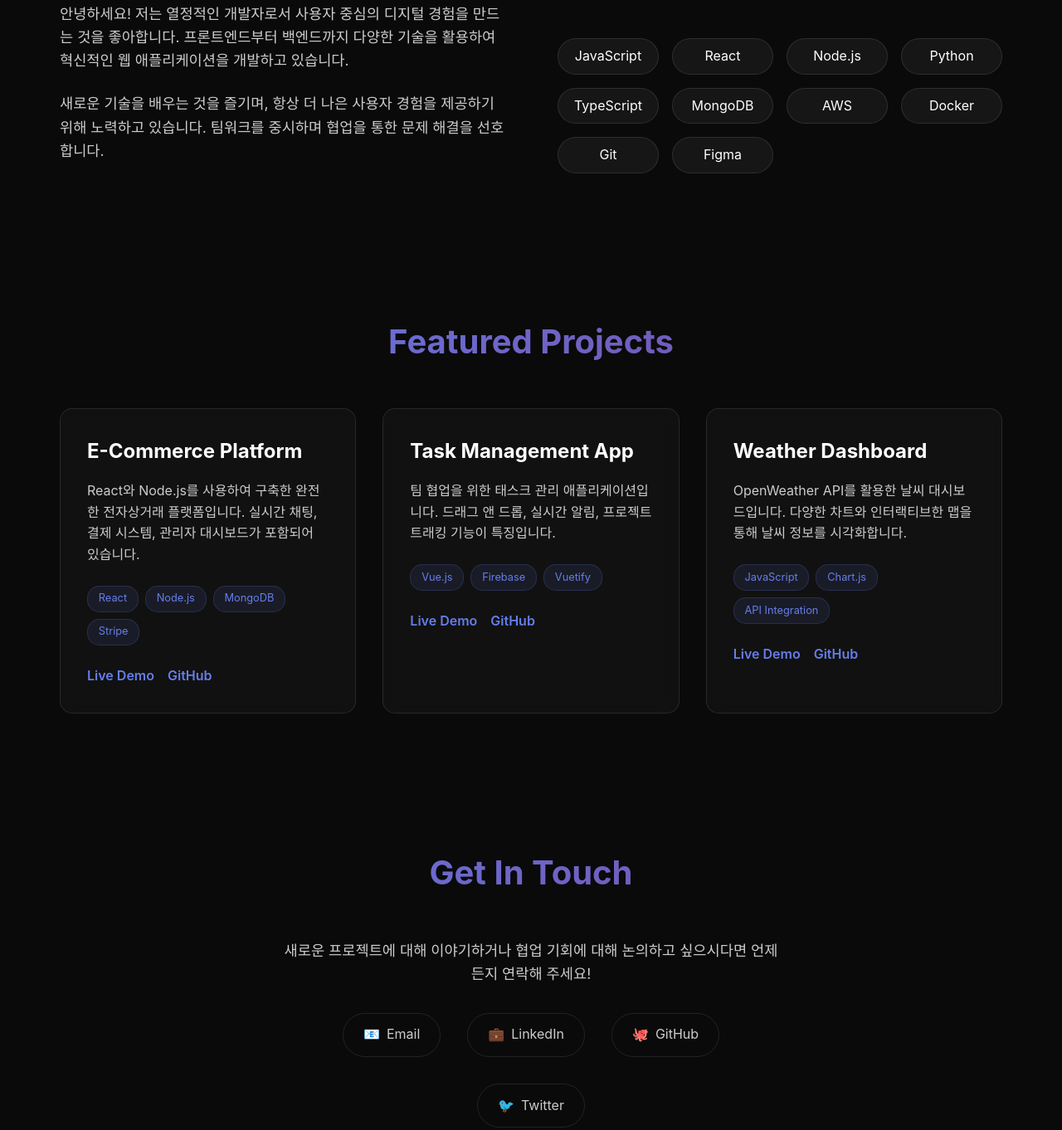
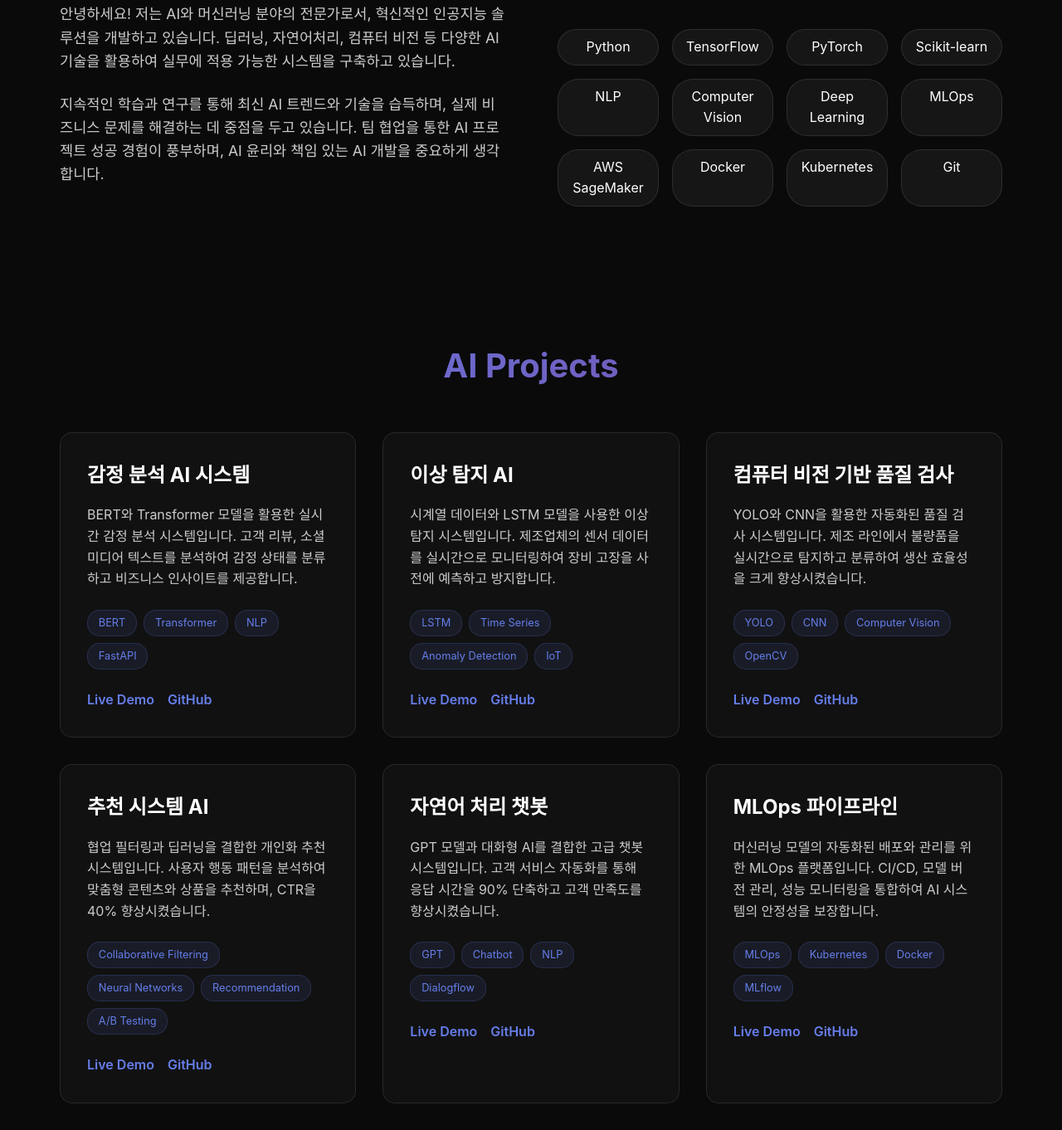
Before and after one commit to Prodoset/html, a plain HTML site: page index.html in a window 1280 px wide. Shown: the part 989-2351 px from the top of the page at 83% size. Drawn offline with Linux system fonts and the light colour scheme.

Commit message:
내용수정

```diff
--- a/index.html
+++ b/index.html
@@ -3,7 +3,7 @@
 <head>
     <meta charset="UTF-8">
     <meta name="viewport" content="width=device-width, initial-scale=1.0">
-    <title>Portfolio - Kunwoo Na</title>
+    <title>AI Portfolio - Kunwoo Na</title>
     <style>
         * {
             margin: 0;
@@ -385,7 +385,7 @@
     <!-- Header -->
     <header class="header">
         <nav class="nav">
-            <div class="logo">Portfolio</div>
+            <div class="logo">AI Portfolio</div>
             <div class="nav-links">
                 <a href="#about">About</a>
                 <a href="#projects">Projects</a>
@@ -409,8 +409,8 @@
         </div>
         <div class="hero-content">
             <h1>Kunwoo Na / 나건우</h1>
-            <p>Full Stack Developer & UI/UX Designer</p>
-            <a href="#projects" class="cta-button">View My Work</a>
+            <p>AI Specialist & Machine Learning Engineer</p>
+            <a href="#projects" class="cta-button">View My AI Projects</a>
         </div>
     </section>
 
@@ -419,36 +419,38 @@
         <h2>About Me</h2>
         <div class="about-content">
             <div class="about-text">
-                <p>안녕하세요! 저는 열정적인 개발자로서 사용자 중심의 디지털 경험을 만드는 것을 좋아합니다. 프론트엔드부터 백엔드까지 다양한 기술을 활용하여 혁신적인 웹 애플리케이션을 개발하고 있습니다.</p>
-                <p>새로운 기술을 배우는 것을 즐기며, 항상 더 나은 사용자 경험을 제공하기 위해 노력하고 있습니다. 팀워크를 중시하며 협업을 통한 문제 해결을 선호합니다.</p>
+                <p>안녕하세요! 저는 AI와 머신러닝 분야의 전문가로서, 혁신적인 인공지능 솔루션을 개발하고 있습니다. 딥러닝, 자연어처리, 컴퓨터 비전 등 다양한 AI 기술을 활용하여 실무에 적용 가능한 시스템을 구축하고 있습니다.</p>
+                <p>지속적인 학습과 연구를 통해 최신 AI 트렌드와 기술을 습득하며, 실제 비즈니스 문제를 해결하는 데 중점을 두고 있습니다. 팀 협업을 통한 AI 프로젝트 성공 경험이 풍부하며, AI 윤리와 책임 있는 AI 개발을 중요하게 생각합니다.</p>
             </div>
             <div class="skills">
-                <div class="skill-tag">JavaScript</div>
-                <div class="skill-tag">React</div>
-                <div class="skill-tag">Node.js</div>
                 <div class="skill-tag">Python</div>
-                <div class="skill-tag">TypeScript</div>
-                <div class="skill-tag">MongoDB</div>
-                <div class="skill-tag">AWS</div>
+                <div class="skill-tag">TensorFlow</div>
+                <div class="skill-tag">PyTorch</div>
+                <div class="skill-tag">Scikit-learn</div>
+                <div class="skill-tag">NLP</div>
+                <div class="skill-tag">Computer Vision</div>
+                <div class="skill-tag">Deep Learning</div>
+                <div class="skill-tag">MLOps</div>
+                <div class="skill-tag">AWS SageMaker</div>
                 <div class="skill-tag">Docker</div>
+                <div class="skill-tag">Kubernetes</div>
                 <div class="skill-tag">Git</div>
-                <div class="skill-tag">Figma</div>
             </div>
         </div>
     </section>
 
     <!-- Projects Section -->
     <section id="projects" class="section">
-        <h2>Featured Projects</h2>
+        <h2>AI Projects</h2>
         <div class="projects-grid">
             <div class="project-card">
-                <h3>E-Commerce Platform</h3>
-                <p>React와 Node.js를 사용하여 구축한 완전한 전자상거래 플랫폼입니다. 실시간 채팅, 결제 시스템, 관리자 대시보드가 포함되어 있습니다.</p>
+                <h3>감정 분석 AI 시스템</h3>
+                <p>BERT와 Transformer 모델을 활용한 실시간 감정 분석 시스템입니다. 고객 리뷰, 소셜미디어 텍스트를 분석하여 감정 상태를 분류하고 비즈니스 인사이트를 제공합니다.</p>
                 <div class="project-tech">
-                    <span class="tech-tag">React</span>
-                    <span class="tech-tag">Node.js</span>
-                    <span class="tech-tag">MongoDB</span>
-                    <span class="tech-tag">Stripe</span>
+                    <span class="tech-tag">BERT</span>
+                    <span class="tech-tag">Transformer</span>
+                    <span class="tech-tag">NLP</span>
+                    <span class="tech-tag">FastAPI</span>
                 </div>
                 <div class="project-links">
                     <a href="#" class="project-link">Live Demo</a>
@@ -457,12 +459,13 @@
             </div>
 
             <div class="project-card">
-                <h3>Task Management App</h3>
-                <p>팀 협업을 위한 태스크 관리 애플리케이션입니다. 드래그 앤 드롭, 실시간 알림, 프로젝트 트래킹 기능이 특징입니다.</p>
+                <h3>이상 탐지 AI</h3>
+                <p>시계열 데이터와 LSTM 모델을 사용한 이상 탐지 시스템입니다. 제조업체의 센서 데이터를 실시간으로 모니터링하여 장비 고장을 사전에 예측하고 방지합니다.</p>
                 <div class="project-tech">
-                    <span class="tech-tag">Vue.js</span>
-                    <span class="tech-tag">Firebase</span>
-                    <span class="tech-tag">Vuetify</span>
+                    <span class="tech-tag">LSTM</span>
+                    <span class="tech-tag">Time Series</span>
+                    <span class="tech-tag">Anomaly Detection</span>
+                    <span class="tech-tag">IoT</span>
                 </div>
                 <div class="project-links">
                     <a href="#" class="project-link">Live Demo</a>
@@ -471,12 +474,58 @@
             </div>
 
             <div class="project-card">
-                <h3>Weather Dashboard</h3>
-                <p>OpenWeather API를 활용한 날씨 대시보드입니다. 다양한 차트와 인터랙티브한 맵을 통해 날씨 정보를 시각화합니다.</p>
+                <h3>컴퓨터 비전 기반 품질 검사</h3>
+                <p>YOLO와 CNN을 활용한 자동화된 품질 검사 시스템입니다. 제조 라인에서 불량품을 실시간으로 탐지하고 분류하여 생산 효율성을 크게 향상시켰습니다.</p>
                 <div class="project-tech">
-                    <span class="tech-tag">JavaScript</span>
-                    <span class="tech-tag">Chart.js</span>
-                    <span class="tech-tag">API Integration</span>
+                    <span class="tech-tag">YOLO</span>
+                    <span class="tech-tag">CNN</span>
+                    <span class="tech-tag">Computer Vision</span>
+                    <span class="tech-tag">OpenCV</span>
+                </div>
+                <div class="project-links">
+                    <a href="#" class="project-link">Live Demo</a>
+                    <a href="#" class="project-link">GitHub</a>
+                </div>
+            </div>
+
+            <div class="project-card">
+                <h3>추천 시스템 AI</h3>
+                <p>협업 필터링과 딥러닝을 결합한 개인화 추천 시스템입니다. 사용자 행동 패턴을 분석하여 맞춤형 콘텐츠와 상품을 추천하며, CTR을 40% 향상시켰습니다.</p>
+                <div class="project-tech">
+                    <span class="tech-tag">Collaborative Filtering</span>
+                    <span class="tech-tag">Neural Networks</span>
+                    <span class="tech-tag">Recommendation</span>
+                    <span class="tech-tag">A/B Testing</span>
+                </div>
+                <div class="project-links">
+                    <a href="#" class="project-link">Live Demo</a>
+                    <a href="#" class="project-link">GitHub</a>
+                </div>
+            </div>
+
+            <div class="project-card">
+                <h3>자연어 처리 챗봇</h3>
+                <p>GPT 모델과 대화형 AI를 결합한 고급 챗봇 시스템입니다. 고객 서비스 자동화를 통해 응답 시간을 90% 단축하고 고객 만족도를 향상시켰습니다.</p>
+                <div class="project-tech">
+                    <span class="tech-tag">GPT</span>
+                    <span class="tech-tag">Chatbot</span>
+                    <span class="tech-tag">NLP</span>
+                    <span class="tech-tag">Dialogflow</span>
+                </div>
+                <div class="project-links">
+                    <a href="#" class="project-link">Live Demo</a>
+                    <a href="#" class="project-link">GitHub</a>
+                </div>
+            </div>
+
+            <div class="project-card">
+                <h3>MLOps 파이프라인</h3>
+                <p>머신러닝 모델의 자동화된 배포와 관리를 위한 MLOps 플랫폼입니다. CI/CD, 모델 버전 관리, 성능 모니터링을 통합하여 AI 시스템의 안정성을 보장합니다.</p>
+                <div class="project-tech">
+                    <span class="tech-tag">MLOps</span>
+                    <span class="tech-tag">Kubernetes</span>
+                    <span class="tech-tag">Docker</span>
+                    <span class="tech-tag">MLflow</span>
                 </div>
                 <div class="project-links">
                     <a href="#" class="project-link">Live Demo</a>
@@ -490,7 +539,7 @@
     <section id="contact" class="section">
         <h2>Get In Touch</h2>
         <div class="contact-content">
-            <p>새로운 프로젝트에 대해 이야기하거나 협업 기회에 대해 논의하고 싶으시다면 언제든지 연락해 주세요!</p>
+            <p>AI 프로젝트 협업이나 머신러닝 솔루션 개발에 대해 논의하고 싶으시다면 언제든지 연락해 주세요!</p>
             <div class="contact-links">
                 <a href="mailto:your@email.com" class="contact-link">
                     <span>📧</span> Email
@@ -502,7 +551,7 @@
                     <span>🐙</span> GitHub
                 </a>
                 <a href="#" class="contact-link">
-                    <span>🐦</span> Twitter
+                    <span>📊</span> Kaggle
                 </a>
             </div>
         </div>
@@ -510,7 +559,7 @@
 
     <!-- Footer -->
     <footer class="footer">
-        <p>&copy; 2025 Kunwoo Na / 나건우. All rights reserved.</p>
+        <p>&copy; 2025 Kunwoo Na / 나건우. AI Specialist. All rights reserved.</p>
     </footer>
 
     <script>
```
